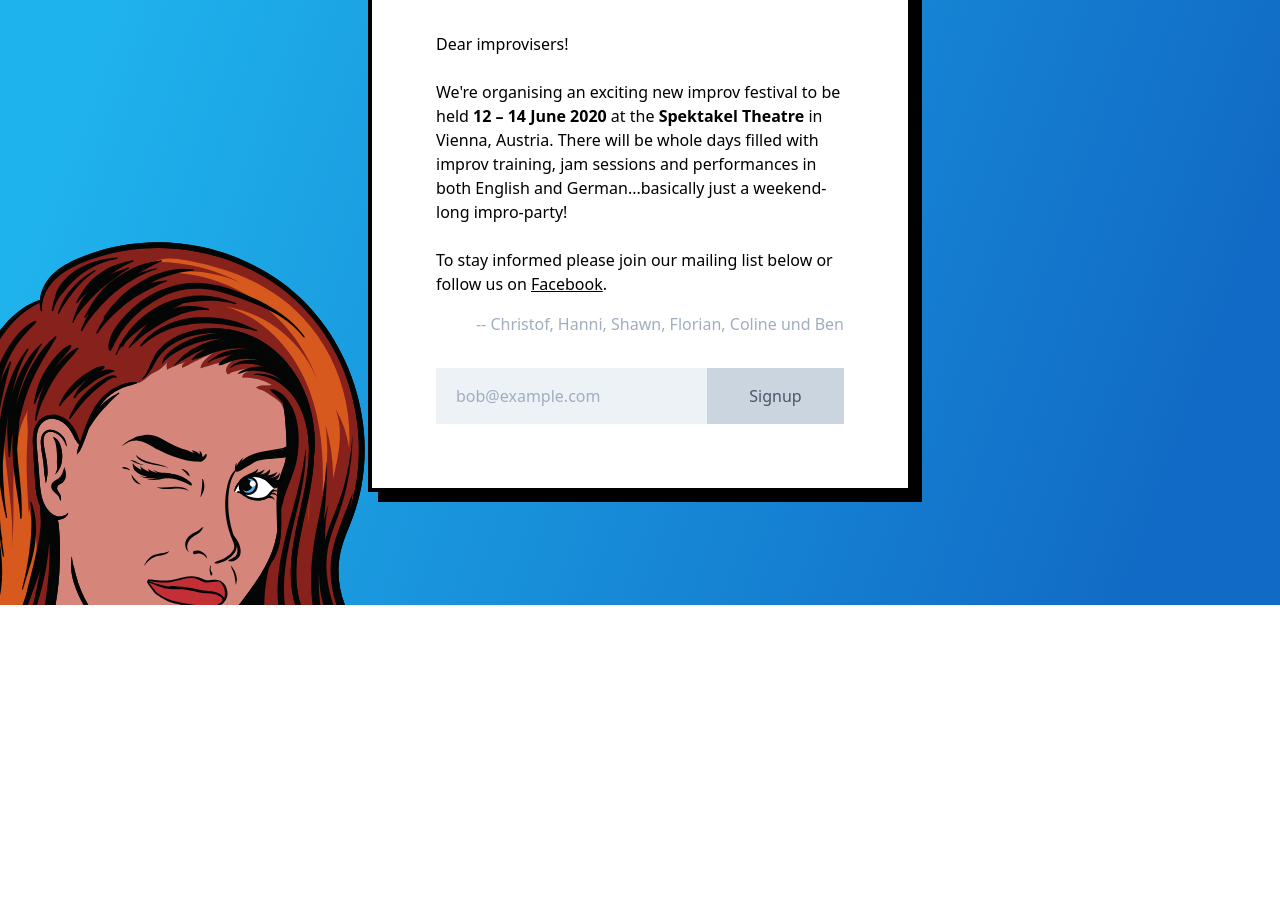
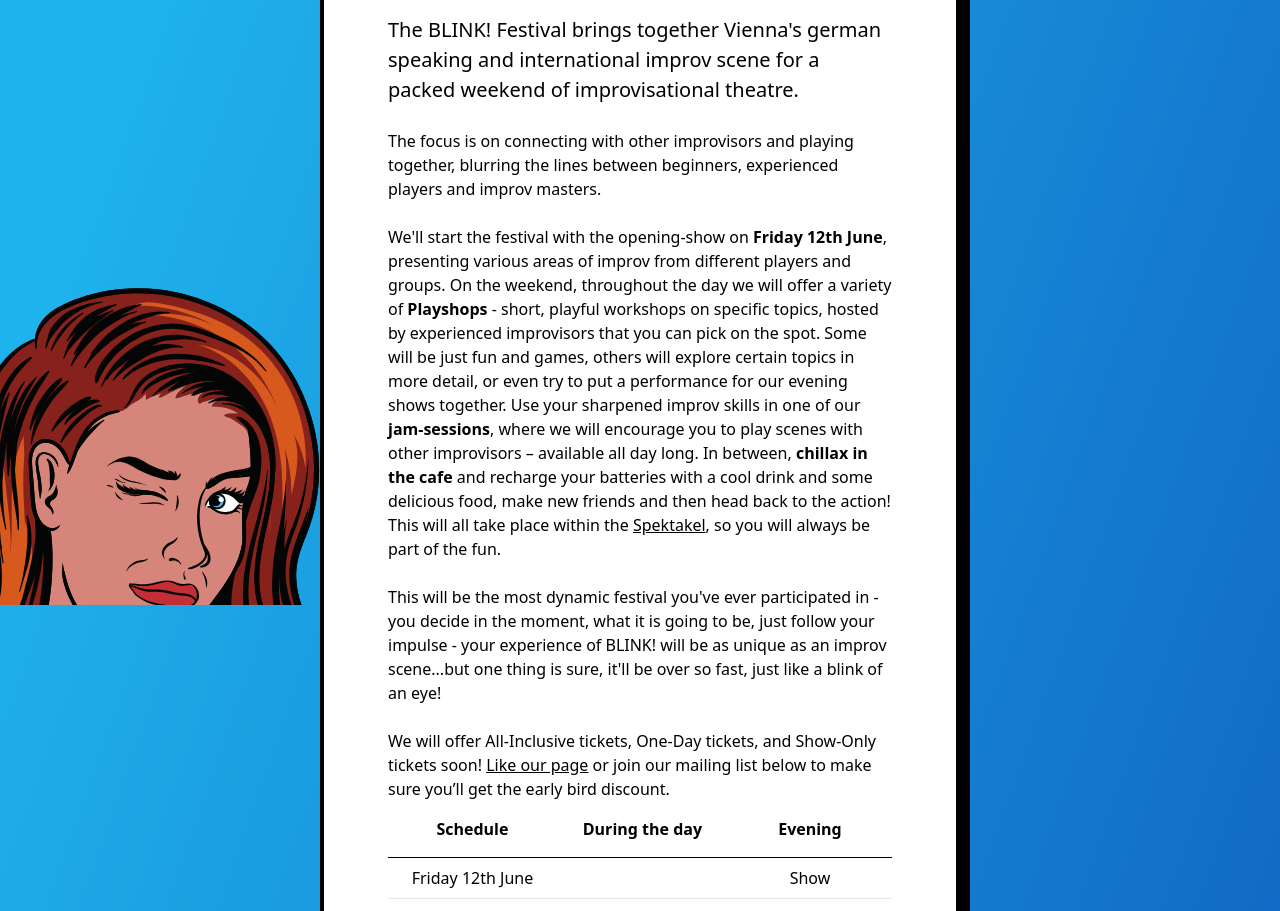
Before and after one commit to bs1180/blink, a Next.js app: page / in a window 1280 px wide. Shown: the part 195-1106 px from the top of the page. Before the commit the page ends 800 px from the top, so only its background shows below. Built offline with nearby package versions, Linux system fonts and the light colour scheme.

Commit message:
Switch to markdown

```diff
--- a/components/Girl.tsx
+++ b/components/Girl.tsx
@@ -1,7 +1,7 @@
 import React from "react";
 
 const SvgComponent = props => (
-  <svg width={400} viewBox="0 0 897 813" fill="none" {...props}>
+  <svg width={350} viewBox="0 0 897 813" fill="none" {...props}>
     <path
       d="M-87.28 986.095c4.34-13.96 22.742-87.397 27.502-101.215 4.857-14.111 10.392-27.963 14.474-42.344 8.13-28.688 13.903-57.667 13.246-87.613-.668-30.833-5.697-61.59-10.328-92.024-4.706-30.862-9.8-61.667-14.42-92.543-8.809-58.87-15.594-118.617-11.232-178.192 3.715-50.895 15.766-101.51 38.726-147.257 11.275-22.465 25.318-43.551 42.161-62.224 17.532-19.449 38.737-37.122 62.806-47.794 4.523-2.003 9.11-3.478 13.849-4.609 1.4-16.757 8.195-33.244 18.329-46.372 16.401-21.258 40.266-35.323 64.485-45.995 44.046-19.395 91.204-30.993 139.116-35.29 47.471-4.254 95.555-1.067 142.154 8.863 46.493 9.896 91.503 27.203 132.994 50.356 41.453 23.132 79.295 52.866 111.108 88.135 31.677 35.118 57.571 75.362 76.884 118.504 19.522 43.604 33.019 89.179 39.226 136.585 6.141 46.964 5.417 95.005-3.213 141.603-4.301 23.227-10.488 46.116-18.548 68.315-9.99 27.492-22.805 54.101-28.868 82.878-10.333 49.021-.899 101.184 23.71 144.587a233.457 233.457 0 009.697 15.644c3.423 5.057 6.327 11.065 10.326 15.667.383.439.614.906.737 1.372 1.651 2.339 3.301 4.674 4.958 6.998 11.93 16.733 23.091 34.086 34.524 51.167 20.087 30.005 40.833 61.031 49.751 96.513"
       fill="#040606"
--- /dev/null
+++ b/content/de.md
@@ -0,0 +1,18 @@
+### Das BLINK! Festival bringt die deutschsprachige und internationale Improszene Wiens zusammen - für ein kompaktes Wochenende voll mit Improvisationstheater.
+
+Der Schwerpunkt liegt dabei auf der Begegnung mit anderen Impro-Spielern und dem gemeinsamen Spiel, wobei die Grenzen zwischen Anfängern, erfahrenen Spielern und Meistern ihrer Kunst verschwimmen sollen.
+
+Wir beginnen das Festival mit der Eröffnungsshow am **Freitag 12. Juni** - in der verschiedene Bereiche der Improvisation von verschiedenen Spielern und Gruppen gezeigt werden.
+Am Wochenende werden wir den ganzen Tag über viele **Playshops** anbieten - kurze, Workshops zu bestimmten Themen, wo die Freude am Spielen im Vordergrund steht. Sie werden von erfahrenen Spielern geleitet, und du kannst dich vor Ort entscheiden, was du gerade machen möchtest. Einige werden einfach nur Spielen und Spaßhaben sein, andere werden bestimmte Themen genauer untersuchen oder sogar versuchen, eine Aufführung für unsere abendlichen Shows zusammenzustellen. Setze deine aufgefrischten Improvisationsfähigkeiten in einer unserer **Jam-Sessions** ein, bei denen wir Dich dazu ermutigen, Szenen mit deinen Freunden und anderen Improfanatikern zu spielen - es wird den ganzen Tag dazu Gelegenheit geben. Entspann dich zwischendurch **im Café** und tanke Energien bei kühlen Getränken und gutem Essen, lerne neue Freunde kennen und mache dich dann wieder auf den Weg zurück ins Getümmel! Das alles findet in den Räumen des [Spektakels](https://www.spektakel.wien) statt, so dass Du immer mittendrin bist!
+
+Dies wird wohl das dynamischste Festival sein, dass Du je gemacht hast - entscheide im Moment, wonach dir gerade ist, folge einfach deinem Impuls - Dein Tag beim BLINK! wird so einzigartig sein wie eine Improszene!
+
+Wir werden bald All-Inclusive-Tickets, Tages-Tickets und Nur-Show-Tickets anbieten! Gib uns ein Like/Abonniere unseren Newsletter, um sicherzustellen, dass du dir den Frühbucherrabatt sichern kannst!
+
+| Zeitplan         | Während des Tages           | Abends |
+| ---------------- | --------------------------- | ------ |
+| Freitag 12. Juni |                             | Show   |
+| Samstag 13. Juni | Playshops<br />Jam sessions | Show   |
+| Sonntag 14. Juni | Playshops<br />Jam sessions | Show   |
+
+Wenn Du daran interessiert bist, zusammen mit Deiner Gruppe oder den Teilnehmern des Festivals eine Show zu auf die Beine zu stellen, einen Playshop zu veranstalten oder andere Fragen und Ideen hast, [kontaktiere uns](mailto:improv@blink-festival.at) bitte!
--- /dev/null
+++ b/content/en.md
@@ -0,0 +1,17 @@
+### The BLINK! Festival brings together Vienna's german speaking and international improv scene for a packed weekend of improvisational theatre.
+
+The focus is on connecting with other improvisors and playing together, blurring the lines between beginners, experienced players and improv masters.
+
+We'll start the festival with the opening-show on **Friday 12th June**, presenting various areas of improv from different players and groups. On the weekend, throughout the day we will offer a variety of **Playshops** - short, playful workshops on specific topics, hosted by experienced improvisors that you can pick on the spot. Some will be just fun and games, others will explore certain topics in more detail, or even try to put a performance for our evening shows together. Use your sharpened improv skills in one of our **jam-sessions**, where we will encourage you to play scenes with other improvisors – available all day long. In between, **chillax in the cafe** and recharge your batteries with a cool drink and some delicious food, make new friends and then head back to the action! This will all take place within the [Spektakel](https://www.spektakel.wien), so you will always be part of the fun.
+
+This will be the most dynamic festival you've ever participated in - you decide in the moment, what it is going to be, just follow your impulse - your experience of BLINK! will be as unique as an improv scene...but one thing is sure, it'll be over so fast, just like a blink of an eye!
+
+We will offer All-Inclusive tickets, One-Day tickets, and Show-Only tickets soon! [Like our page](https://www.facebook.com/BLINK.Improfestival/) or join our mailing list below to make sure you’ll get the early bird discount.
+
+| Schedule         | During the day              | Evening |
+| ---------------- | --------------------------- | ------- |
+| Friday 12th June |                             | Show    |
+| Sat 13th June    | Playshops<br />Jam sessions | Show    |
+| Sun 14th June    | Playshops<br />Jam sessions | Show    |
+
+If you are interested in putting on a show together with your group or festival participants, want to host a playshop or have other questions and ideas, please [contact us](mailto:improv@blink-festival.at)!
--- /dev/null
+++ b/custom.css
@@ -0,0 +1,33 @@
+.markdown h1 {
+  @apply text-2xl;
+}
+
+.markdown h3 {
+  @apply font-medium text-xl;
+}
+
+.markdown p {
+  @apply pt-6;
+}
+
+.markdown a {
+  @apply underline;
+}
+
+.markdown td {
+  @apply text-center px-4 py-2 border-b w-64;
+}
+
+.markdown th {
+  @apply p-4 border-b border-black;
+}
+
+.markdown table {
+  @apply hidden;
+}
+
+@screen sm {
+  .markdown table {
+    @apply block;
+  }
+}
--- a/next.config.js
+++ b/next.config.js
@@ -1,5 +1,12 @@
 module.exports = {
   typescript: {
     ignoreDevErrors: true
+  },
+  webpack: function(config) {
+    config.module.rules.push({
+      test: /\.md$/,
+      use: "raw-loader"
+    });
+    return config;
   }
 };
--- a/package.json
+++ b/package.json
@@ -13,8 +13,10 @@
     "isomorphic-unfetch": "3.0.0",
     "next": "latest",
     "postcss-import": "^12.0.1",
+    "raw-loader": "^4.0.0",
     "react": "^16.12.0",
     "react-dom": "^16.12.0",
+    "react-markdown": "^4.3.1",
     "tailwindcss": "^1.1.4"
   },
   "devDependencies": {
--- a/pages/index.tsx
+++ b/pages/index.tsx
@@ -4,50 +4,12 @@ import Girl from "../components/Girl";
 import Logo from "../components/Logo";
 import SignupForm from "../components/SignupForm";
 import Head from "next/head";
+import Markdown from "react-markdown";
 
-const EnglishContent = () => (
-  <>
-    {" "}
-    <p>Dear improvisers!</p>
-    <p className="pt-6">
-      We're organising an exciting new improv festival to be held <strong>12 – 14 June 2020</strong> at the{" "}
-      <a href="https://spektakel.wien/" className="font-bold hover:underline">
-        Spektakel Theatre
-      </a>{" "}
-      in Vienna, Austria. There will be whole days filled with improv training, jam sessions and performances in
-      both English and German...basically just a weekend-long impro-party!
-    </p>
-    <p className="pt-6">
-      To stay informed please join our mailing list below or follow us on{" "}
-      <a className="underline hover:underline" href="https://www.facebook.com/BLINK.Improfestival">
-        Facebook
-      </a>
-      .
-    </p>
-  </>
-);
-
-const GermanContent = () => (
-  <>
-    <p>Hallo Improspieler!</p>
-    <p className="pt-6">
-      Wir planen gerade ein aufregendes neues Improtheater-Festival, dass{" "}
-      vom <strong>12. bis 14. Juni 2020</strong> im{" "}
-      <a href="https://spektakel.wien/" className="font-bold hover:underline">
-        Theater Spektakel
-      </a>{" "}
-      in Wien stattfinden wird. Den ganzen Tag lang wird es laufend Impro-Trainingseinheiten, Jam Sessions und
-      Platz für freies Herumprobieren geben, und abends ein buntes Show-Programm, auf Deutsch und Englisch ... so
-      was wie ein ganzes Wochenende lang Impro-Party!
-    </p>
-    <p className="pt-6">
-      Um auf dem Laufenden zu bleiben, trage hier Deine eMail-Adresse ein und gib uns ein{" "}
-      <a className="underline hover:underline" href="https://www.facebook.com/BLINK.Improfestival">
-         'Like' auf Facebook!
-      </a>
-    </p>
-  </>
-);
+// @ts-ignore
+import en from "../content/en.md";
+// @ts-ignore
+import de from "../content/de.md";
 
 const IndexPage: NextPage = () => {
   const [language, setLanguage] = useState("EN");
@@ -61,7 +23,7 @@ const IndexPage: NextPage = () => {
       <Head>
         <title>BLINK! Impro-Festival</title>
       </Head>
-      <div className="mx-auto w-full max-w-xl my-16 lg:my-8 mx-4 py-16">
+      <div className="mx-auto w-full max-w-2xl my-16 lg:my-8 mx-4 py-16">
         <div
           className="bg-white border-solid border-black border-4 flex flex-col justify-content items-center mx-4"
           style={{ boxShadow: "10px 10px 0px 0px rgba(0,0,0,1)" }}
@@ -82,9 +44,10 @@ const IndexPage: NextPage = () => {
               Deutsch
             </button>
           </div>
-          <div className="p-4 sm:p-8 md:p-16 md:pt-8 flex flex-col justify-center items-center relative overflow-hidden">
+          <div className="p-4 sm:p-8 md:p-16 md:pt-8 flex flex-col justify-center items-center relative overflow-hidden markdown">
+            <Markdown source={language === "EN" ? en : de} escapeHtml={false} />
+
             <div className="mb-8 z-20">
-              {language === "EN" ? <EnglishContent /> : <GermanContent />}
               <p className="pt-4 text-right text-gray-500">-- Christof, Hanni, Shawn, Florian, Coline und Ben</p>
             </div>
 
--- a/styles.css
+++ b/styles.css
@@ -5,3 +5,5 @@
 @import "tailwindcss/components";
 
 @import "tailwindcss/utilities";
+
+@import "./custom.css";
```
Also changed, not shown: 1 other file (tests, documents, lock files or other folders).
